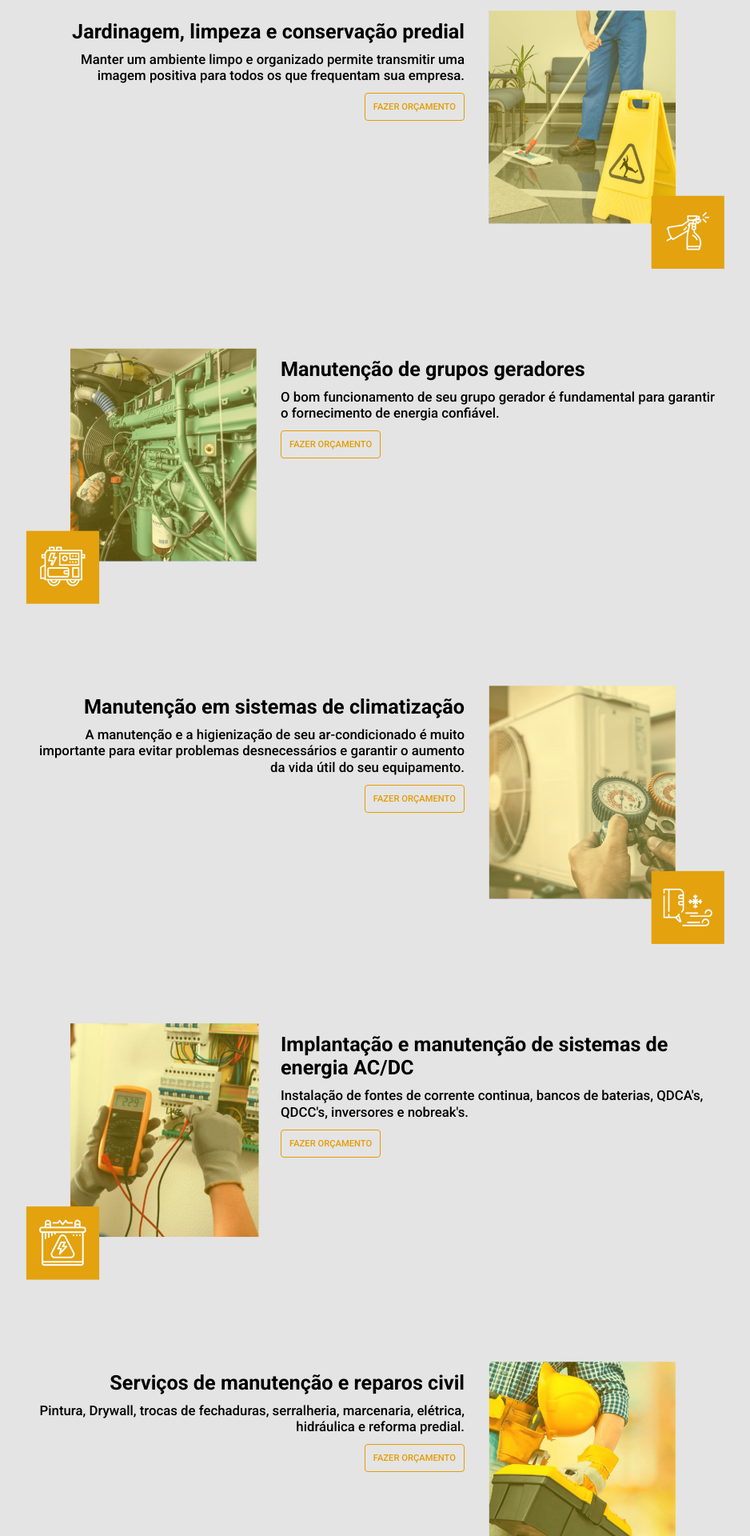
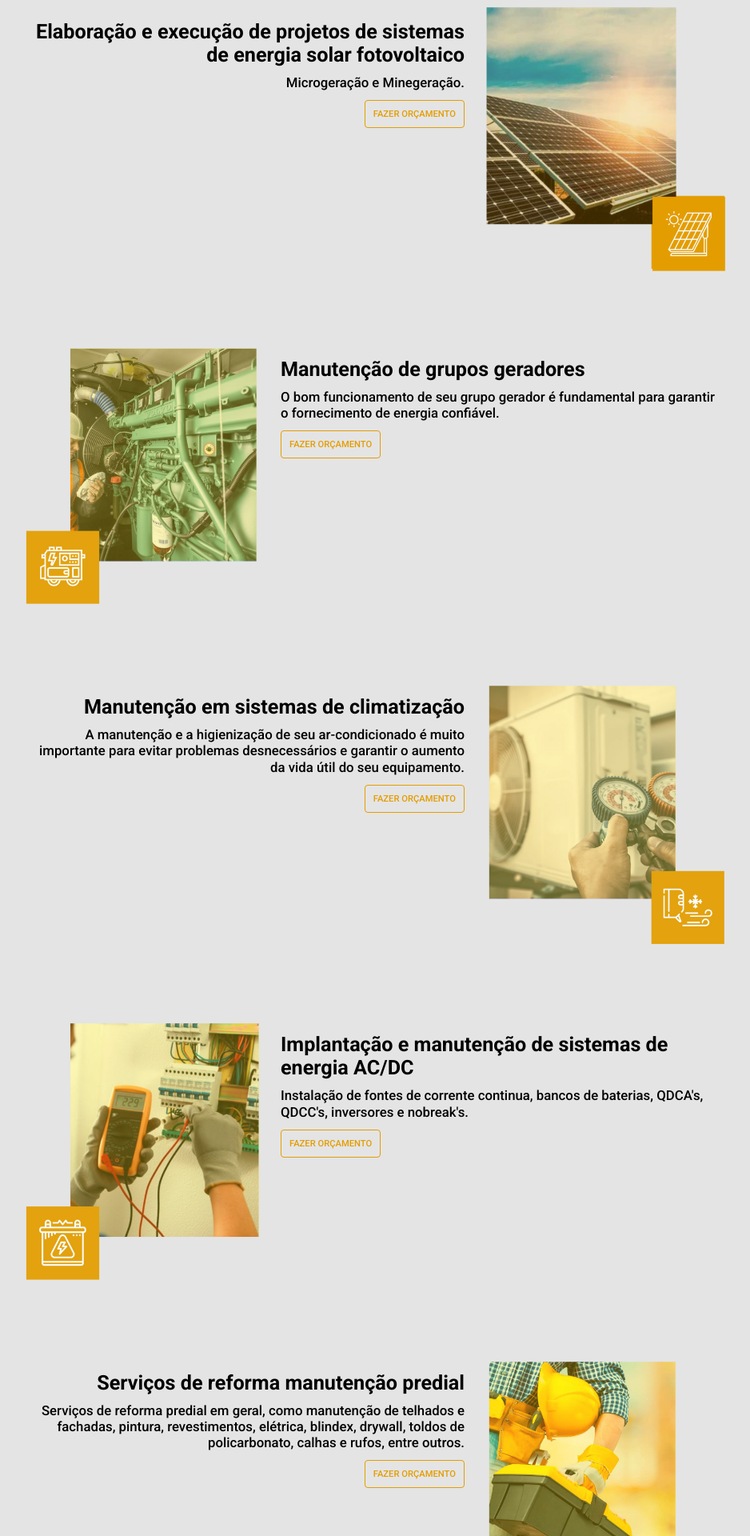
Before and after one commit to f3l1p3v4/engineering, a React (Create React App) app: page / in a window 1280 px wide. Shown: the part 760-2680 px from the top of the page at 80% size, without its empty margins (174-1112 px from the left). Built offline with nearby package versions, Linux system fonts and the light colour scheme.

Commit message:
changed typer services

```diff
--- a/src/components/TypeServices/index.js
+++ b/src/components/TypeServices/index.js
@@ -1,6 +1,6 @@
 import React from "react";
 
-import cleaning from "../../assets/services/cleaning.png";
+import solar from "../../assets/services/solar.png";
 import generator from "../../assets/services/generator.png";
 import climate from "../../assets/services/climate.png";
 import battery from "../../assets/services/battery.png";
@@ -15,6 +15,7 @@ const TypeServices = () => {
       <section>
         <div className="type-service-container">
           <div className="type-service-title" style={{ textAlign: "right" }}>
+            {/*
               <h2>Jardinagem, limpeza e conservação predial</h2>
                 <p>
                   Manter um ambiente limpo e organizado permite transmitir uma
@@ -26,6 +27,19 @@ const TypeServices = () => {
               </div>
               <div className="type-service-img">
                 <img src={cleaning} alt="Limpeza" />
+              </div>
+            */}
+            <h2>
+              Elaboração e execução de projetos de sistemas de energia solar
+              fotovoltaico
+            </h2>
+            <p>Microgeração e Minegeração.</p>
+            <div>
+              <a href="/#contact">FAZER ORÇAMENTO</a>
+            </div>
+          </div>
+          <div className="type-service-img">
+            <img src={solar} alt="Placas Solares" />
           </div>
         </div>
 
@@ -79,11 +93,25 @@ const TypeServices = () => {
         </div>
 
         <div className="type-service-container">
-          <div className="type-service-title" style={{ textAlign: "right" }}>
+          {/*<div className="type-service-title" style={{ textAlign: "right" }}>
             <h2>Serviços de manutenção e reparos civil</h2>
             <p>
-              Pintura, Drywall, trocas de fechaduras, serralheria, marcenaria, elétrica,
-              hidráulica e reforma predial.
+              Pintura, Drywall, trocas de fechaduras, serralheria, marcenaria,
+              elétrica, hidráulica e reforma predial.
+            </p>
+            <div>
+              <a href="/#contact">FAZER ORÇAMENTO</a>
+            </div>
+          </div>
+          <div className="type-service-img">
+            <img src={civil} alt="Civil" />
+          </div>*/}
+          <div className="type-service-title" style={{ textAlign: "right" }}>
+            <h2>Serviços de reforma manutenção predial</h2>
+            <p>
+              Serviços de reforma predial em geral, como manutenção de telhados
+              e fachadas, pintura, revestimentos, elétrica, blindex, drywall,
+              toldos de policarbonato, calhas e rufos, entre outros.
             </p>
             <div>
               <a href="/#contact">FAZER ORÇAMENTO</a>
```
Also changed, not shown: src/assets/services/solar.png (added). Lines whose indentation alone changed are shown as unchanged.
